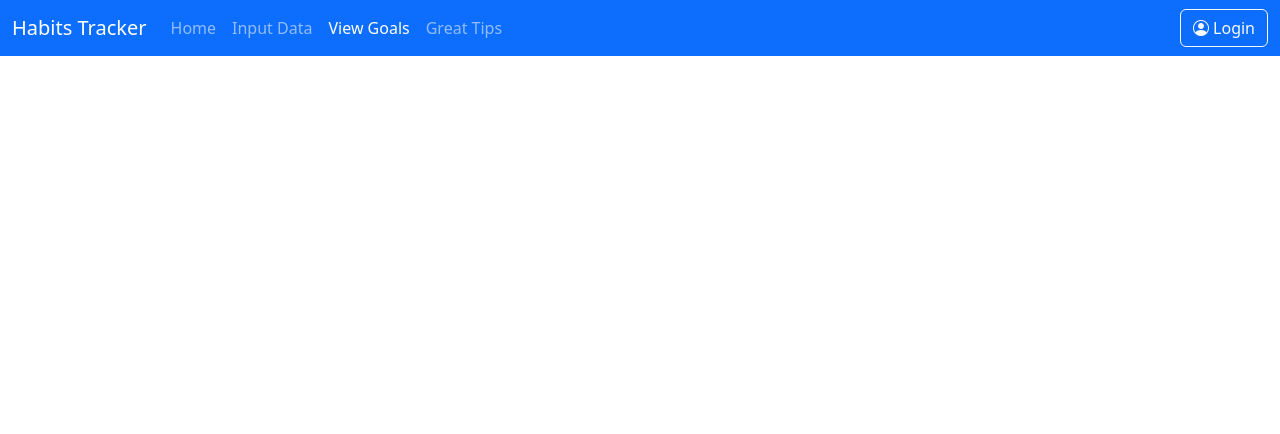
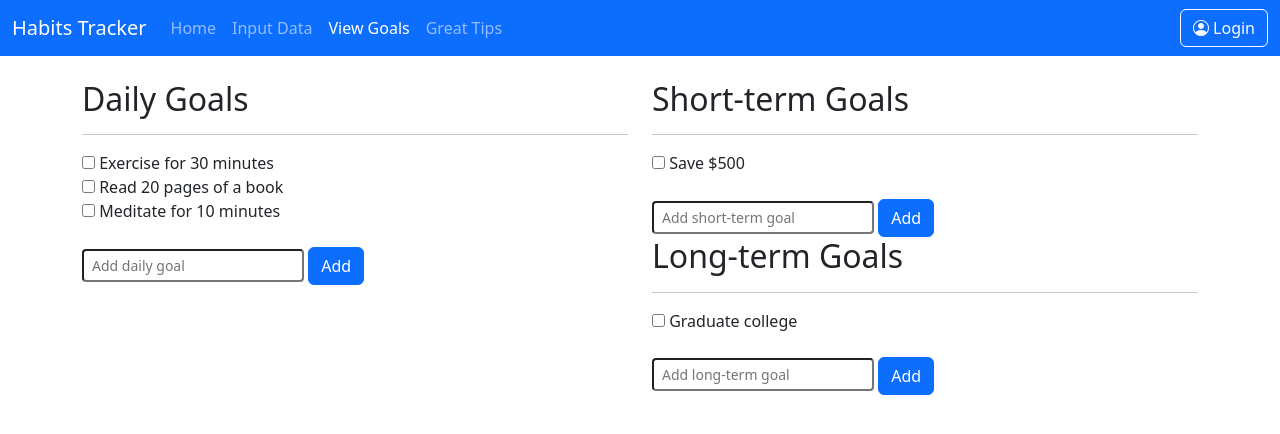
Before and after one commit to TobySushi/SchedulingAppMidterm, a plain HTML site: page viewGoals.html in a window 1280 px wide. Drawn offline with nearby package versions, Linux system fonts and the light colour scheme; files whose address does not match are found by name.

Commit message:
Update viewGoals page
Added design of page + some buttons and setup for JS.

```diff
--- a/CSS/styles.css
+++ b/CSS/styles.css
@@ -1,3 +1,11 @@
  .bg-blue {
             background-color: #1565C0 !important;
         }
+
+/*for viewGoals page, will cross out text after textbox is checked
+set input with strikethrough class ; set label to cb-label class
+*/
+.strikethrough:checked + .cb-label{
+    text-decoration: line-through;
+    color: gray;
+}
--- a/viewGoals.html
+++ b/viewGoals.html
@@ -42,6 +42,69 @@
                 </div>
             </div>
         </nav>
+        <!--Goals-->
+        <div class="container mt-4">
+            <div class="row">
+                <!--Daily goals-->
+                <div class="col-6">
+                    <h2>Daily Goals</h2>
+                    <hr>
+                    <!--content here-->
+                    <div>
+                        <input class="strikethrough" type="checkbox">
+                        <label class="cb-label">Exercise for 30 minutes</label>
+                    </div>
+                    <div>
+                        <input class="strikethrough" type="checkbox">
+                        <label class="cb-label">Read 20 pages of a book</label>
+                    </div>
+                    <div>
+                        <input class="strikethrough" type="checkbox">
+                        <label class="cb-label">Meditate for 10 minutes</label>
+                    </div>
+                    <!--Create new DAILY goal btn-->
+                    <div>
+                        <br>
+                        <input class="form-control-sm" type="text" placeholder="Add daily goal">
+                        <button class="btn btn-primary" type="button" id="addDailyBtn">Add</button>
+                    </div>
+                </div>
+                <div class="col-6">
+                    <!--Short-term goals-->
+                    <div class="col-12">
+                        <h2>Short-term Goals</h2>
+                        <hr>
+                        <!--content here-->
+                        <div>
+                            <input class="strikethrough" type="checkbox">
+                            <label class="cb-label">Save $500</label>
+                        </div>
+                        <!--Create new SHORT goal btn-->
+                        <div>
+                            <br>
+                            <input class="form-control-sm" type="text" placeholder="Add short-term goal">
+                            <button class="btn btn-primary" type="button" id="addShortBtn">Add</button>
+                        </div>
+                    </div>
+                    <!--Long-term goals-->
+                    <div class="col-12">
+                        <h2>Long-term Goals</h2>
+                        <hr>
+                        <!--content here-->
+                        <div>
+                            <input class="strikethrough" type="checkbox">
+                            <label class="cb-label">Graduate college</label>
+                        </div>
+                        <!--Create new LONG goal btn-->
+                        <div>
+                            <br>
+                            <input class="form-control-sm" type="text" placeholder="Add long-term goal">
+                            <button class="btn btn-primary" type="button" id="addLongBtn">Add</button>
+                        </div>
+                    </div>
+                </div>
+            </div>
+        </div>
         <!-- Bootstrap JS -->
         <script src="https://cdn.jsdelivr.net/npm/bootstrap@5.3.8/dist/js/bootstrap.bundle.min.js" integrity="sha384-FKyoEForCGlyvwx9Hj09JcYn3nv7wiPVlz7YYwJrWVcXK/BmnVDxM+D2scQbITxI" crossorigin="anonymous"></script>
         <!-- Custom JS -->
```
